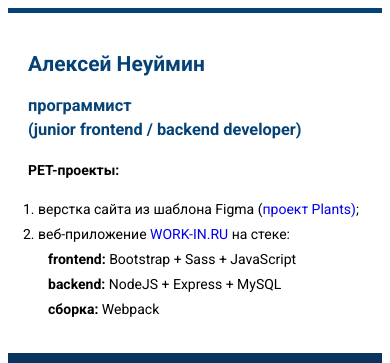
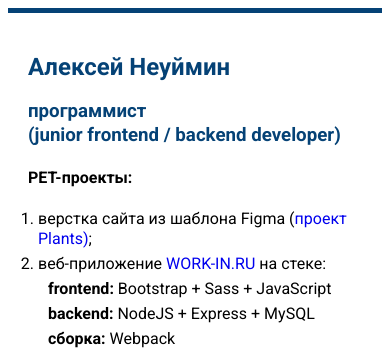
Before and after one commit to NAV0VAN/resume, a plain HTML site: page index.html in a window 390 px wide. Shown: the top 363 px of the page. Drawn offline with nearby package versions, Linux system fonts and the light colour scheme; files that its build step writes are made by us from their sources.

Commit message:
fix: update font-size

```diff
--- a/css/style.sass
+++ b/css/style.sass
@@ -7,8 +7,6 @@ body
   font-weight: 400
   line-height: 20px
   color: #000000
-  @media only screen  and (max-width: 683px)
-    font-size: 14px
 
 *
   box-sizing: border-box
```
